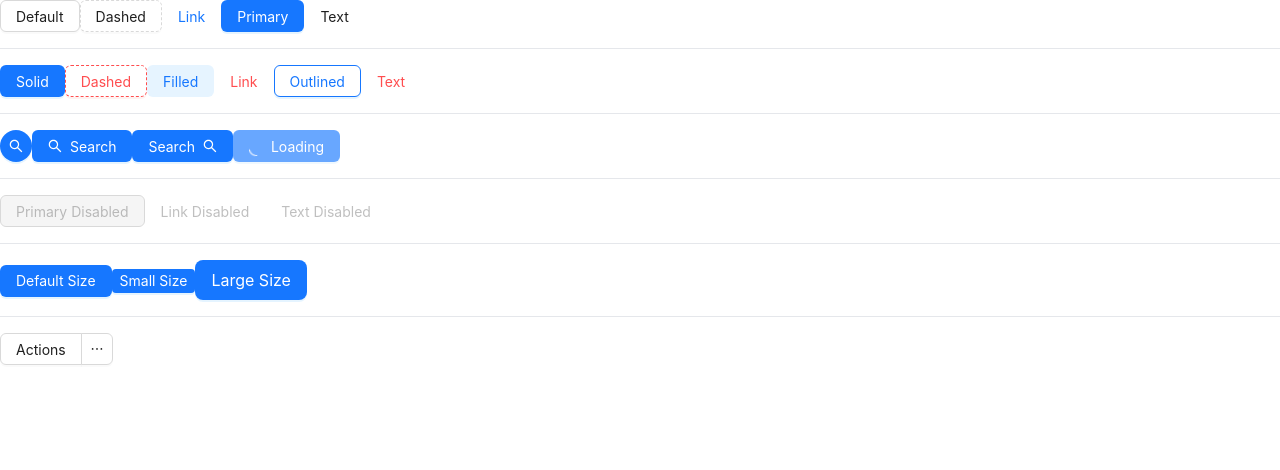
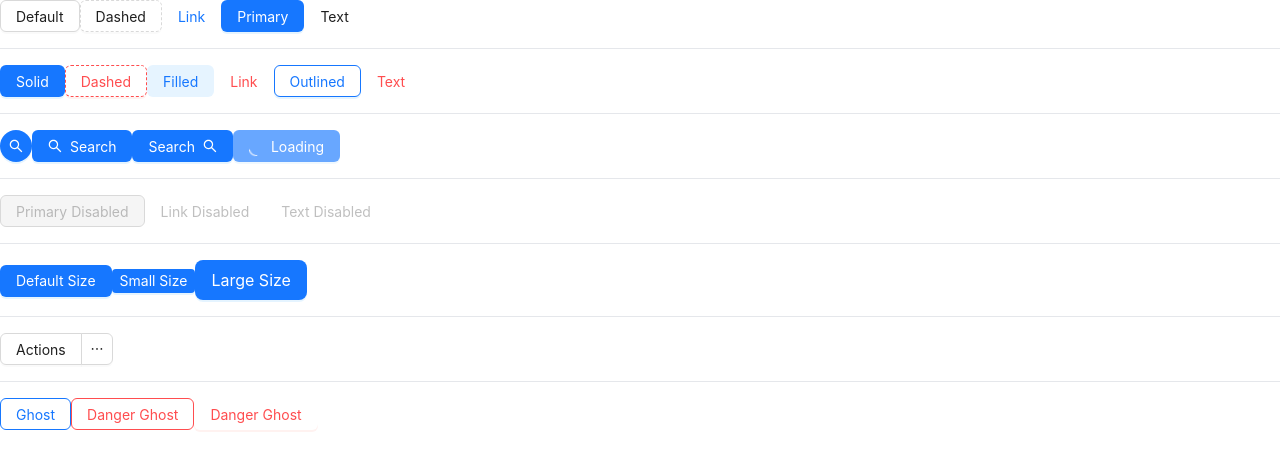
Before and after one commit to Emam-Bokhari/Ant-Design, a React (Vite) app: page / in a window 1280 px wide. Shown: the top 470 px of the page. Built offline with nearby package versions, Linux system fonts and the light colour scheme.

Commit message:
feat(Button): add ghost  buttons for primary and danger types

```diff
--- a/src/components/learning/general/ButtonComponent.jsx
+++ b/src/components/learning/general/ButtonComponent.jsx
@@ -98,6 +98,16 @@ export default function ButtonComponent() {
       >
         Actions
       </Dropdown.Button>
+      <hr style={{ margin: "16px 0" }} />
+      <Button type="primary" ghost>
+        Ghost
+      </Button>
+      <Button type="danger" danger ghost>
+        Danger Ghost
+      </Button>
+      <Button type="danger" danger >
+        Danger Ghost
+      </Button>
     </Fragment>
   );
 }
```
